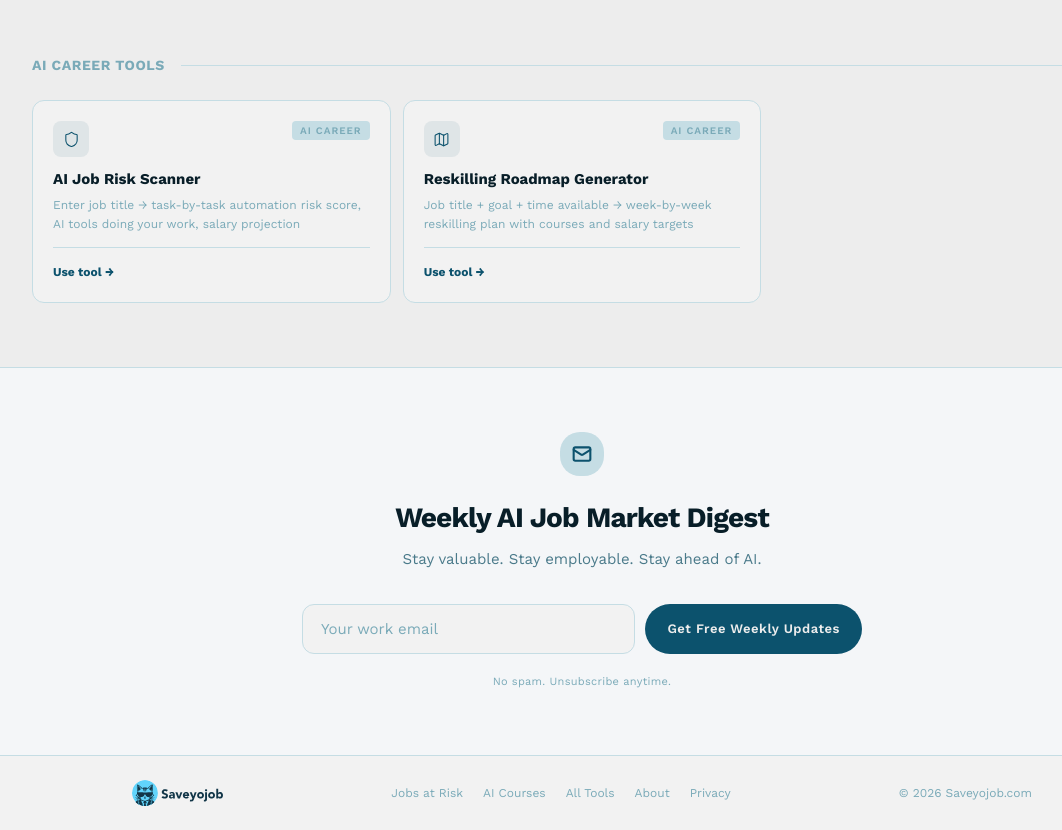
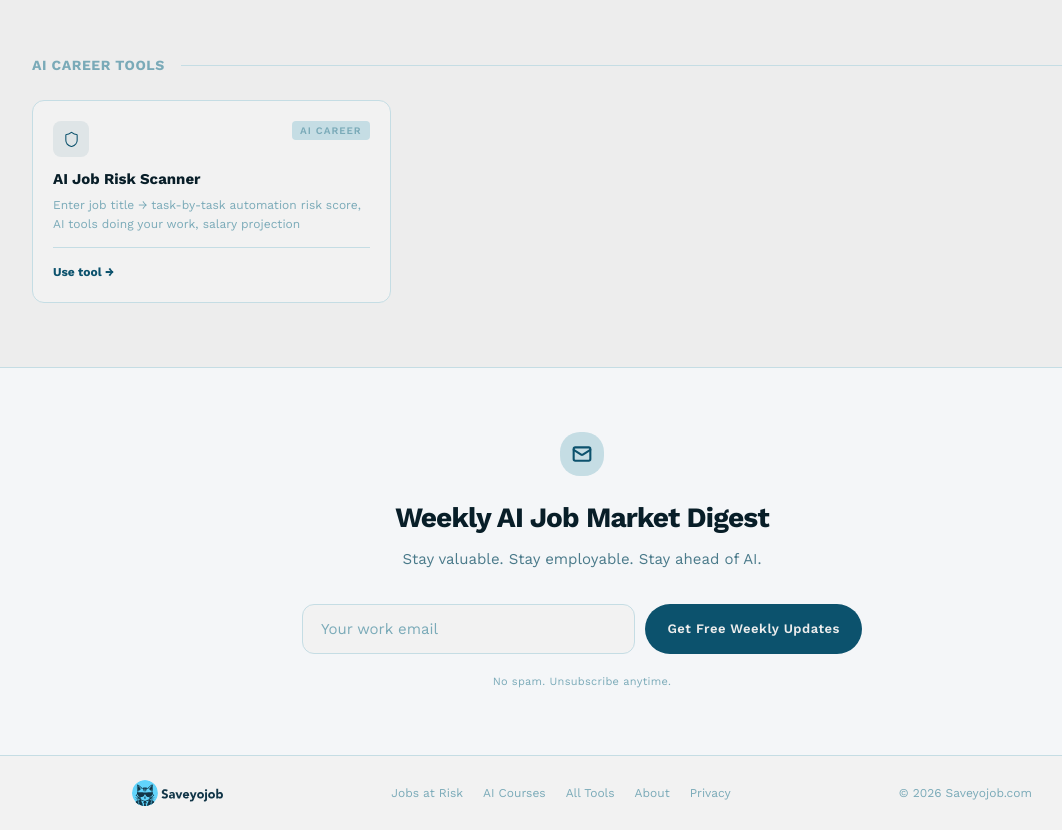
Before and after one commit to Nareshmeetei/saveyojob, a Next.js app in the folder Saveyojob/saveyojob-com/: page / in a window 1280 px wide. Shown: the part 2751-3581 px from the top of the page, without its empty margins (58-1120 px from the left). Built offline with nearby package versions, Linux system fonts and the light colour scheme; no server answers.

Commit message:
Remove duplicate Reskilling Roadmap Generator card from tools directory
It's the same tool as the AI Job Risk Scanner — the scanner already
generates the roadmap. Removed the separate card and unused Map import.

Co-Authored-By: Claude Sonnet 4.6 <noreply@anthropic.com>

```diff
--- a/Saveyojob/saveyojob-com/src/components/tools/ToolsDirectory.tsx
+++ b/Saveyojob/saveyojob-com/src/components/tools/ToolsDirectory.tsx
@@ -7,7 +7,7 @@ import {
   MessageSquare, Mic, Send,
   TrendingUp, BarChart3, MailOpen,
   Layers, FileSearch, LogOut,
-  Shield, Map,
+  Shield,
   type LucideIcon,
 } from 'lucide-react';
 
@@ -201,20 +201,8 @@ const CATEGORIES: Category[] = [
         name: 'AI Job Risk Scanner',
         tagline: 'Enter job title → task-by-task automation risk score, AI tools doing your work, salary projection',
         tag: 'AI Career',
-
         Icon: Shield,
         href: '/#hero',
-
-      },
-      {
-        id: 'reskilling-roadmap',
-        name: 'Reskilling Roadmap Generator',
-        tagline: 'Job title + goal + time available → week-by-week reskilling plan with courses and salary targets',
-        tag: 'AI Career',
-
-        Icon: Map,
-        href: '/roadmap',
-
       },
     ],
   },
```
